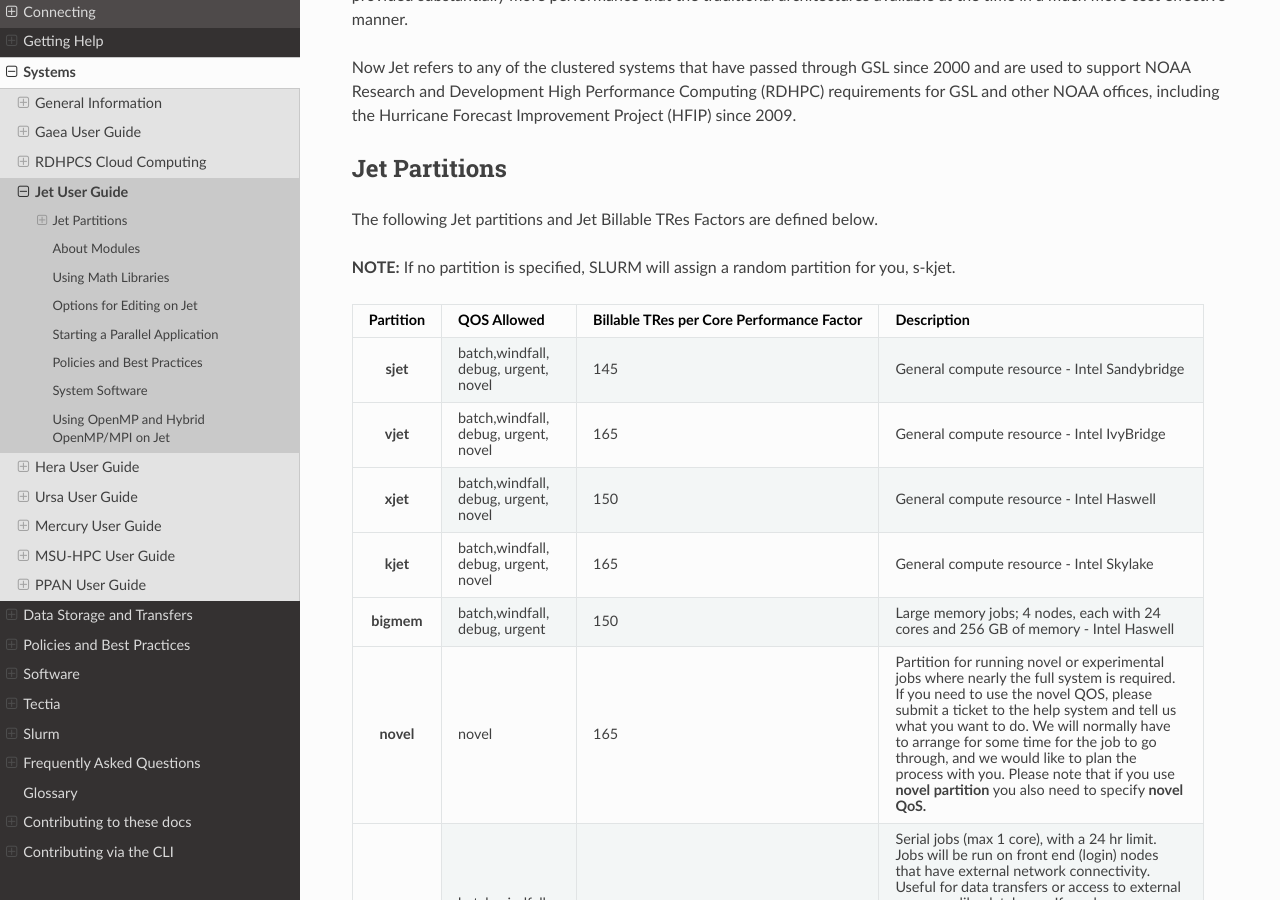
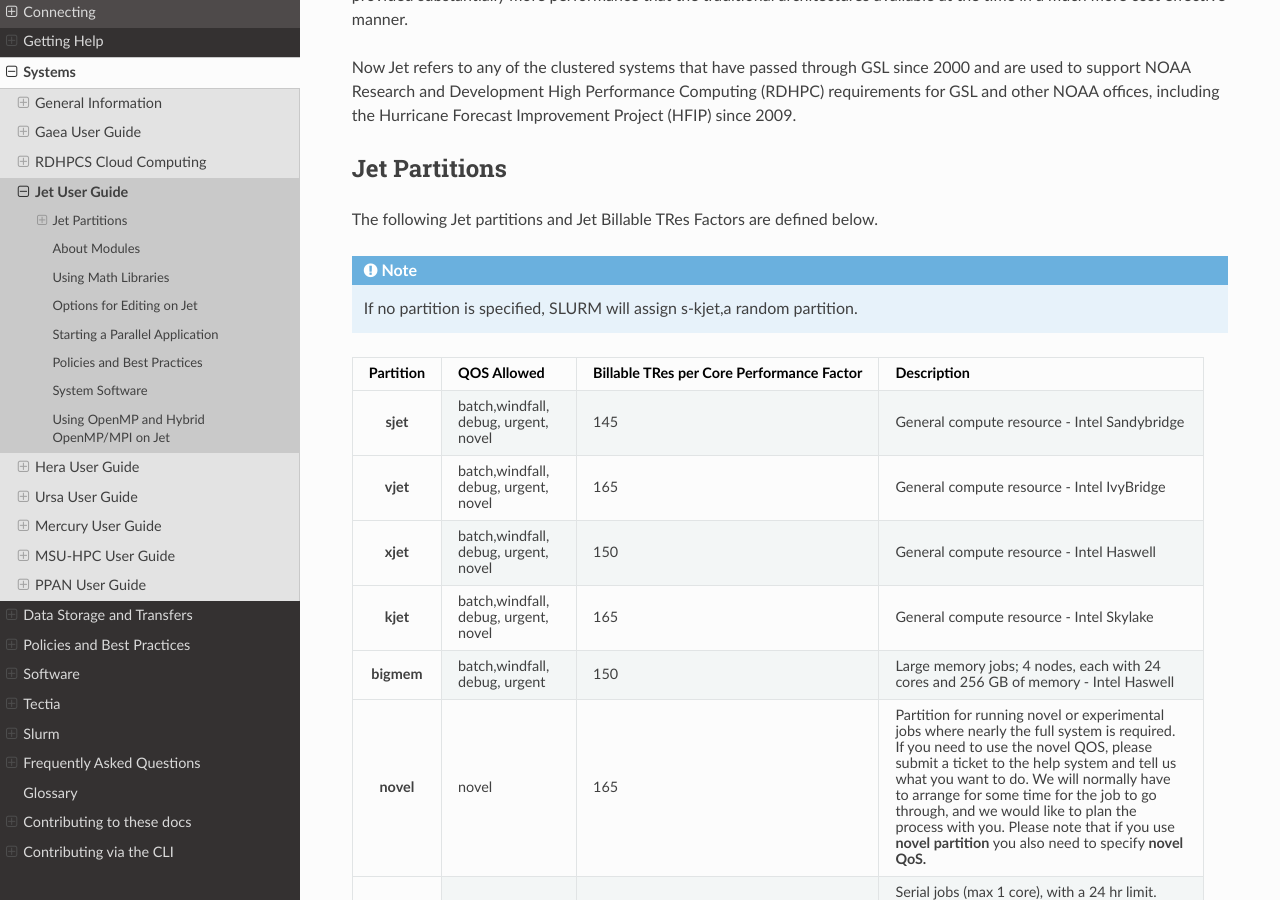
Before and after one commit to NOAA-RDHPCS/noaa-rdhpcs.github.io, a Sphinx documentation site: the page built from source/systems/jet_user_guide.rst, in a window 1280 px wide and 900 px high, scrolled down 1917 px. Built offline with Sphinx 7.4.7 and the Read the Docs theme 3.1.0, drawn with Linux system fonts in a browser that asks for light colours; pages that are not in the unit, such as notebooks, are missing from menus.

Commit message:
Update jet_user_guide.rst
correcting lint errors

```diff
--- a/source/systems/jet_user_guide.rst
+++ b/source/systems/jet_user_guide.rst
@@ -168,7 +168,9 @@ Jet Partitions
 
 The following Jet partitions and Jet Billable TRes Factors are defined below.
 
-**NOTE:** If no partition is specified, SLURM will assign a random partition for you, s-kjet.
+.. Note::
+
+   If no partition is specified, SLURM will assign s-kjet,a random partition.
 
 .. list-table::
    :header-rows: 1
```
